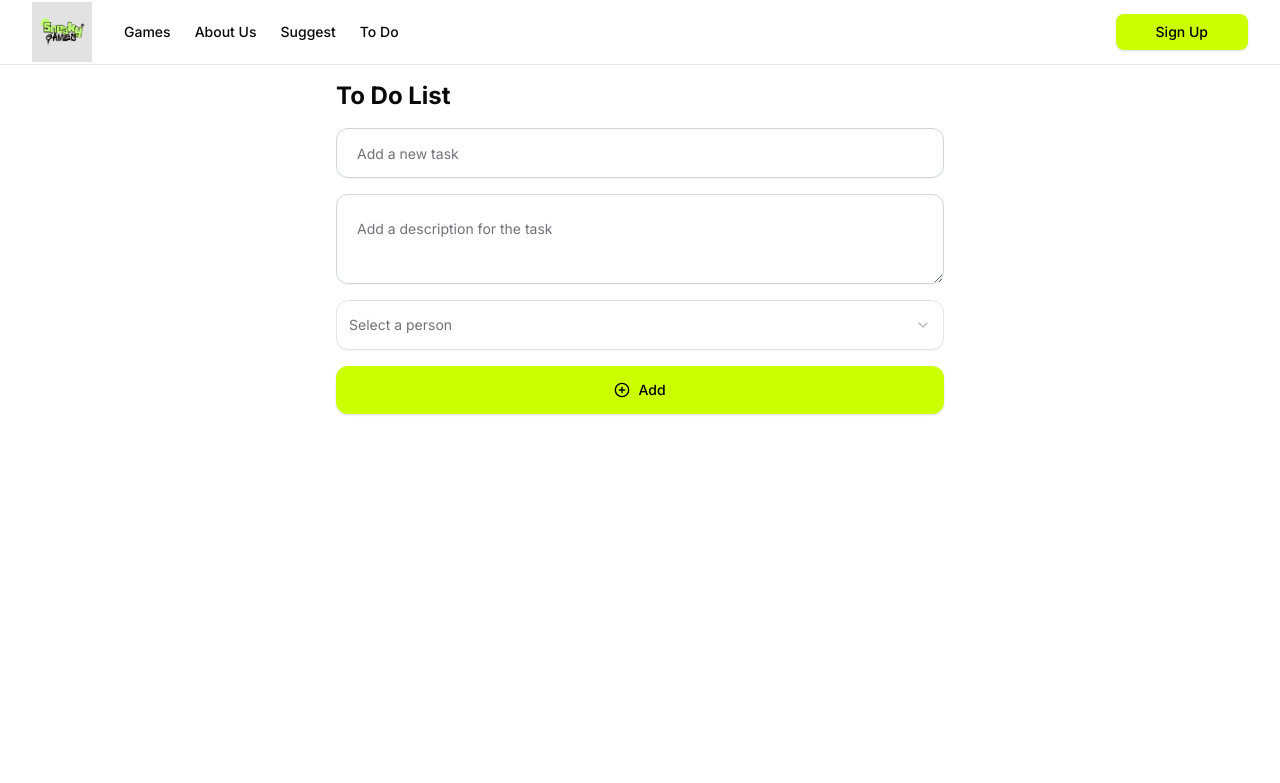
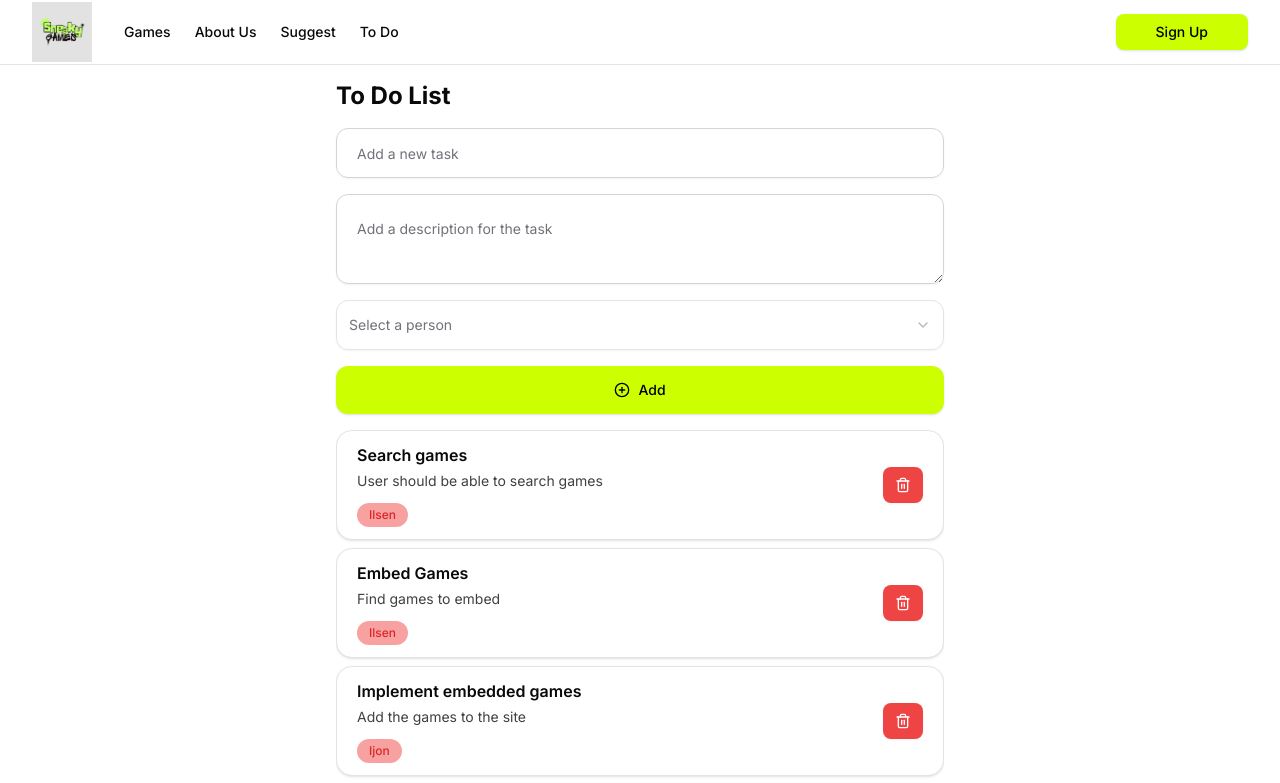
Before and after one commit to codify4/sneaky-games, a Next.js app: page /todo in a window 1280 px wide. Shown: the top 783 px of the page. Built offline with nearby package versions, Linux system fonts and the light colour scheme.

Commit message:
fix: todo page

```diff
--- a/app/todo/page.tsx
+++ b/app/todo/page.tsx
@@ -24,8 +24,10 @@ type Todo = {
     completedBy: string;
 }
 
+import todosData from "@/lib/todos.json"
+
 const TodoPage = () => {
-    const [todos, setTodos] = useState<Todo[]>([]);
+    const [todos, setTodos] = useState<Todo[]>(todosData);
     const [title, setTitle] = useState('');
     const [description, setDescription] = useState('');
     const [completedBy, setCompletedBy] = useState('');
@@ -73,7 +75,7 @@ const TodoPage = () => {
     return (
         <>
             <Nav />
-            <div className="container h-svh mx-auto max-w-2xl mt-20">
+            <div className="container h-svh mx-auto max-w-2xl mt-20 flex flex-col">
                 <h1 className="text-2xl font-bold mb-4">To Do List</h1>
                 <form className="mb-4 grid gap-4" onSubmit={(e) => addTodo(e)}>
                     <Input
@@ -107,7 +109,7 @@ const TodoPage = () => {
                         Add
                     </Button>
                 </form>
-                <ul className="flex flex-col items-center justify-center w-full list-disc gap-2">
+                <ul className="flex flex-col items-center justify-start w-full list-disc gap-2 overflow-y-scroll flex-grow pb-4">
                     {todos.map((todo, index) => (
                         <Card className="w-full flex flex-row items-center justify-between px-5 cursor-pointer rounded-2xl" key={index}>
                             <li className="flex items-center justify-between py-3 w-full" onClick={() => toggleComplete(index)}>
@@ -126,7 +128,6 @@ const TodoPage = () => {
                             </Button>
                         </Card>
                     ))}
-
                 </ul>
             </div>
         </>
--- /dev/null
+++ b/lib/todos.json
@@ -0,0 +1,12 @@
+[
+    {"title":"Search games","description":"User should be able to search games ","completed":false,"completedBy":"ilsen"},
+    {"title":"Embed Games","description":"Find games to embed","completed":false,"completedBy":"ilsen"},
+    {"title":"Implement embedded games","description":"Add the games to the site","completed":false,"completedBy":"ijon"},
+    {"title":"Filter games based on category","description":"Games categories filter","completed":false,"completedBy":"ijon"},
+    {"title":"Popular games","description":"Add popular games to sidebar","completed":false,"completedBy":"ilsen"},
+    {"title":"Panic Button","description":"Click F12 to redirect to Google Classrom","completed":false,"completedBy":"ijon"},
+    {"title":"Fullscreen games","description":"Add fullscreen button","completed":false,"completedBy":"ijon"},
+    {"title":"Game description and tags","description":"Add each games description and tags below","completed":false,"completedBy":"ijon"},
+    {"title":"Favourite Games","description":"User's favourite games","completed":false,"completedBy":"ilsen"},
+    {"title":"User info update","description":"Users can update their info in the account page","completed":false,"completedBy":"ijon"}
+]
```
